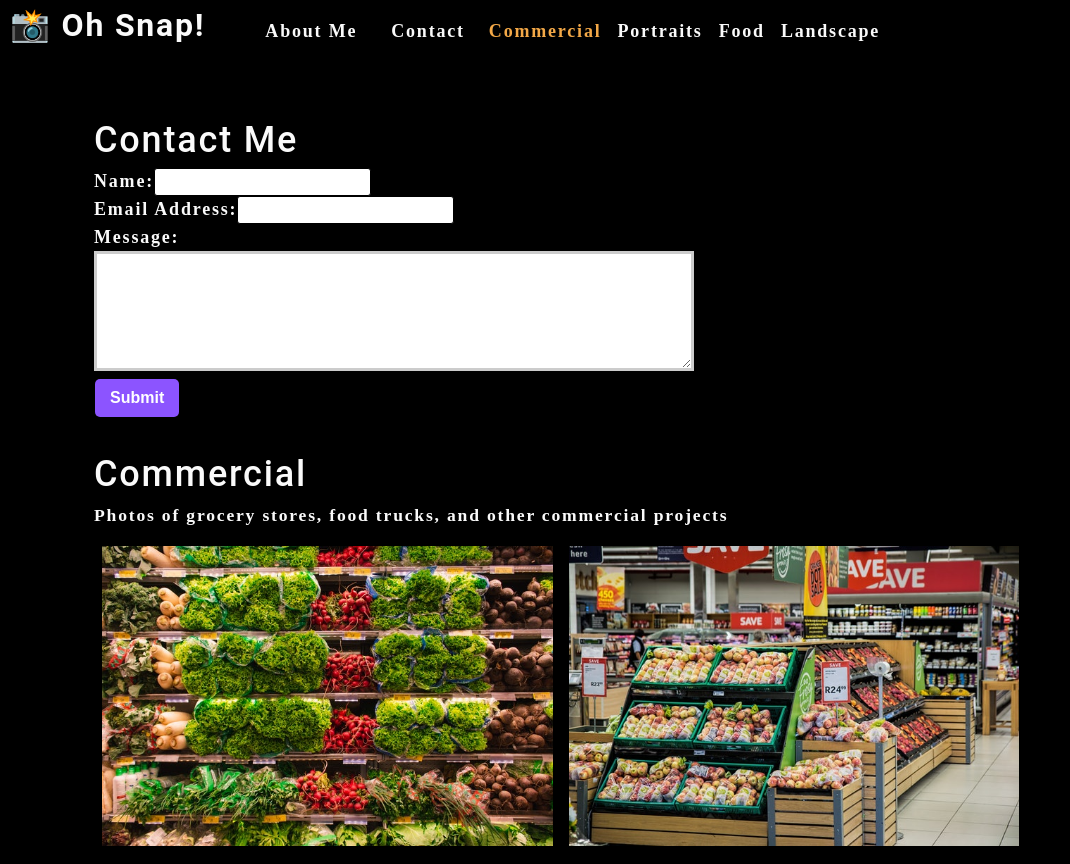
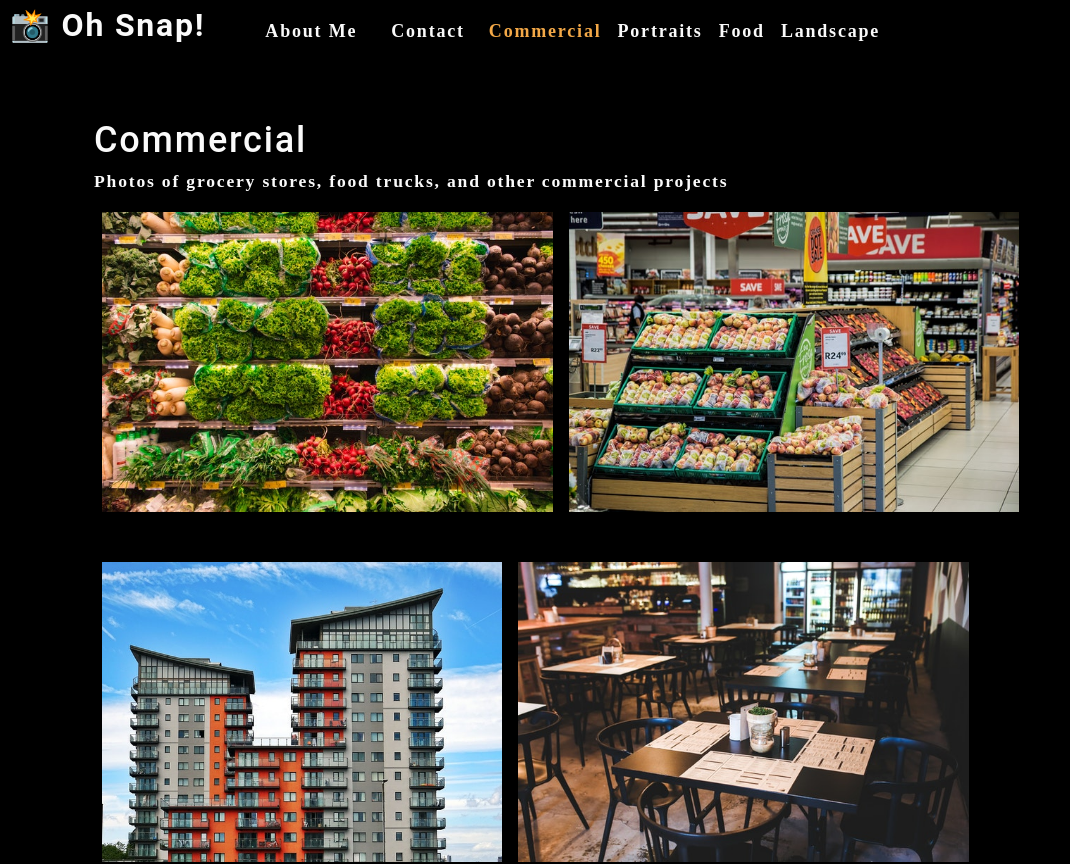
Before and after one commit to barron-a/photo-port, a React (Create React App) app: page / in a window 1280 px wide. Shown: the top 864 px of the page, without its empty margins (0-1070 px from the left). Built offline with nearby package versions, Linux system fonts and the light colour scheme.

Commit message:
added conditional rendering based on navbar item selected

```diff
--- a/src/App.js
+++ b/src/App.js
@@ -14,6 +14,7 @@
   ]);
 
   const [currentCategory, setCurrentCategory] = useState(categories[0]);
+  const [contactSelected, setContactSelected] = useState(false);
 
   return (
     <div>
@@ -21,11 +22,18 @@
         categories={categories}
         setCurrentCategory={setCurrentCategory}
         currentCategory={currentCategory}
+        contactSelected={contactSelected}
+        setContactSelected={setContactSelected}
       ></Nav>
       <main>
-        <ContactForm></ContactForm>
-        <Gallery currentCategory={currentCategory}></Gallery>
-        <About></About>
+        {!contactSelected ? (
+          <>
+            <Gallery currentCategory={currentCategory}></Gallery>
+            <About></About>
+          </>
+        ) : (
+            <ContactForm></ContactForm>
+          )}
       </main>
     </div>
   );
--- a/src/components/Contact/index.js
+++ b/src/components/Contact/index.js
@@ -1,11 +1,30 @@
 import React, { useState } from 'react';
+import { validateEmail } from '../../utils/helpers';
 
 function ContactForm() {
     const [formState, setFormState] = useState({ name: '', email: '', message: ''});
     const { name, email, message } = formState;
+    const [errorMessage, setErrorMessage] = useState('');
 
     function handleChange(e) {
-        setFormState({...formState, [e.target.name]: e.target.value })
+        if (e.target.name === 'email') {
+            const isValid = validateEmail(e.target.value);
+            console.log(isValid);
+            if (!isValid) {
+                setErrorMessage('Your email is invalid');
+            } else {
+                setErrorMessage('');
+            }
+        } else {
+            if (!e.target.value.length) {
+                setErrorMessage(`${e.target.name} is required`);
+            } else {
+                setErrorMessage('');
+            }
+        }
+        if (!errorMessage) {
+            setFormState({...formState, [e.target.name]: e.target.value })
+        }
     }
 
     function handleSubmit(e) {
@@ -19,16 +38,21 @@
             <form id="contact-form" onSubmit={handleSubmit}>
                 <div>
                     <label htmlFor="name">Name:</label>
-                    <input type="text" defaultValue={name} onChange={handleChange} name="name" />
+                    <input type="text" defaultValue={name} onBlur={handleChange} name="name" />
                 </div>
                 <div>
                     <label htmlFor="email">Email Address:</label>
-                    <input type="email" defaultValue={email} onChange={handleChange} name="email" />
+                    <input type="email" defaultValue={email} onBlur={handleChange} name="email" />
                 </div>
                 <div>
                     <label htmlFor="message">Message:</label>
-                    <textarea name="message" defaultValue={message} onChange={handleChange} rows="5" />
+                    <textarea name="message" defaultValue={message} onBlur={handleChange} rows="5" />
                 </div>
+                {errorMessage && (
+                    <div>
+                        <p className="error-text">{errorMessage}</p>
+                    </div>
+                )}
                 <button type="submit">Submit</button>
             </form>
         </section>
--- a/src/components/Nav/index.js
+++ b/src/components/Nav/index.js
@@ -7,6 +7,8 @@
         categories = [],
         setCurrentCategory,
         currentCategory,
+        contactSelected,
+        setContactSelected
     } = props;
 
     useEffect(() => {
@@ -27,22 +29,23 @@
             <nav>
                 <ul className="flex-row">
                     <li className="mx-2">
-                        <a data-testid="about" href="#about">
+                        <a data-testid="about" href="#about" onClick={() => setContactSelected(false)}>
                             About Me
                         </a>
                     </li>
-                    <li className="mx-2">
-                        <span>Contact</span>
+                    <li className={`mx-2 ${contactSelected && 'navActive'}`}>
+                        <span onClick={() => setContactSelected(true)}>Contact</span>
                     </li>
                         {categories.map((category) => (
                             <li className={`mx-1 ${
-                                    currentCategory.name === category.name && 'navActive'
+                                    currentCategory.name === category.name && !contactSelected && `navActive`
                                     }`}
                                 key={category.name}
                             >
                                 <span
                                     onClick={() => {
-                                        setCurrentCategory(category)
+                                        setCurrentCategory(category);
+                                        setContactSelected(false);
                                     }}
                                 >
                                     {capitalizeFirstLetter(category.name)}
```
